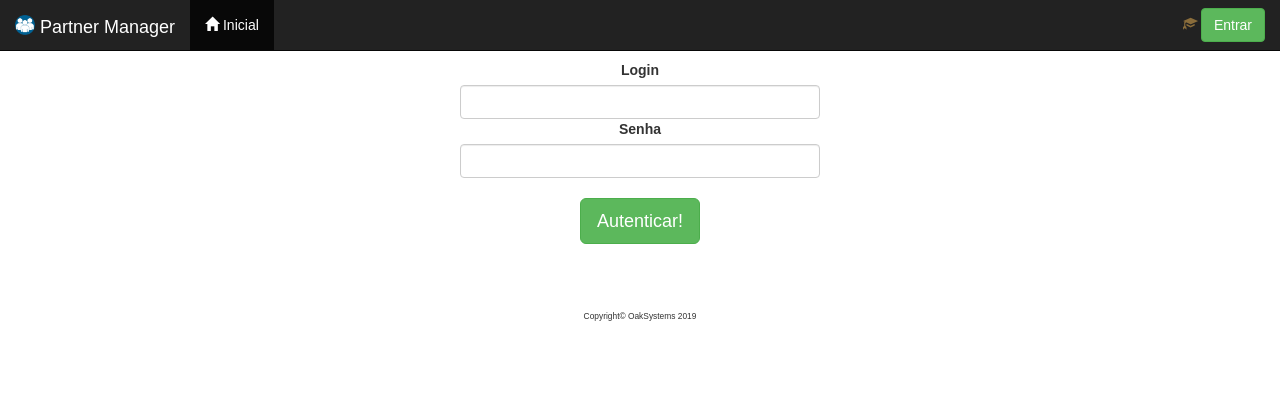
After one commit to crcneto/partnermanager, a CodeIgniter app: page /database/autenticacao in a window 1280 px wide. The commit adds this page. Shown: the top 393 px of the page. Run offline with CodeIgniter, Linux system fonts and the light colour scheme; some libraries are stand-ins or nearby versions.

Commit message:
Home e autenticacao

```diff
--- a/application/config/config.php
+++ b/application/config/config.php
@@ -35,7 +35,7 @@ $config['base_url'] = '';
 | variable so that it is blank.
 |
 */
-$config['index_page'] = 'index.php';
+$config['index_page'] = '';
 
 /*
 |--------------------------------------------------------------------------
--- /dev/null
+++ b/application/controllers/Autenticacao.php
@@ -0,0 +1,39 @@
+<?php
+
+class Autenticacao extends CI_Controller{
+    public function __construct() {
+        parent::__construct();
+    }
+
+    public function index(){
+
+        try{
+
+        } catch (Exception $ex) {
+
+        } finally {
+            $this->load->view('inc/header_view');
+            $this->load->view('autenticacao/index_view');
+            $this->load->view('inc/footer_view');
+        }
+    }
+
+    public function login(){
+        try{
+            $login = $this->input->post('login');
+            $senha = $this->input->post('senha');
+
+            if(!$login || $login== ""){
+                throw new Exception('Não foi possível determinar o login');
+            }
+
+            if(!$senha || $senha==''){
+                throw new Exception('Senha inválida');
+            }
+        } catch (Exception $ex) {
+
+        } finally {
+            redirect(site_url());
+        }
+    }
+}
--- /dev/null
+++ b/application/views/autenticacao/index_view.php
@@ -0,0 +1,16 @@
+<div class="container">
+    <div class="row">
+        <div class="col-md-4"></div>
+        <div class="col-md-4" style="text-align: center;">
+            <form action="<?= site_url('autenticacao/check') ?>" method="post">
+                <label>Login</label>
+                <input type="text" name="login" class="form-control" />
+                <label>Senha</label>
+                <input type="password" name="senha" class="form-control" />
+                <br>
+                <button type="submit" class="btn btn-success btn-lg">Autenticar!</button>
+            </form>
+        </div>
+        <div class="col-md-4"></div>
+    </div>
+</div>
--- a/application/views/inc/footer_view.php
+++ b/application/views/inc/footer_view.php
@@ -2,7 +2,7 @@
     <br>
     <br>
     <br>
-    <span style="font-size: 0.6em;">Copyright&copy; 7º BBM <?= date('Y') ?></span>
+    <span style="font-size: 0.6em;">Copyright&copy; OakSystems <?= date('Y') ?></span>
 </footer>
 <script>
     $(document).ready(function () {
--- a/application/views/inc/header_view.php
+++ b/application/views/inc/header_view.php
@@ -1,7 +1,7 @@
 <!DOCTYPE html>
 <html lang="br">
     <head>
-        <title>.: CBMSC - SAG :.</title>
+        <title>.: Partner Manager :.</title>
         <!--Bootstrap CSS-->
         <link rel="stylesheet" href="<?= base_url('public/css/bootstrap.min.css') ?>" />
         <!--Bootstrap Datepicker-->
@@ -10,7 +10,7 @@
             body { padding-bottom: 70px; }
         </style>
         <!--Ícone da aba-->
-        <link rel="shortcut icon" href="<?= base_url('public/img/firefighter.ico') ?>" />
+        <link rel="shortcut icon" href="<?= base_url('public/img/partner.ico') ?>" />
         <!--Seletor com busca-->
         <link rel="stylesheet" href="<?= site_url('public/css/bootstrap-select.min.css') ?>">
         <meta charset="utf-8">
@@ -65,7 +65,7 @@
                         <span class="icon-bar"></span>
                         <span class="icon-bar"></span>
                     </button>
-                    <a class="navbar-brand" href="<?= site_url('home') ?>"><span style=""><img src="<?= site_url("public/img/logo_cbmsc.ico") ?>" height="20" width="20" style="margin-bottom: 6px;"/></span>&nbsp;CBMSC</a>
+                    <a class="navbar-brand" href="<?= site_url('home') ?>"><span style=""><img src="<?= site_url("public/img/partner.ico") ?>" height="20" width="20" style="margin-bottom: 6px;"/></span>&nbsp;Partner Manager</a>
                 </div>
 
                 <!-- Collect the nav links, forms, and other content for toggling -->
```
Also changed, not shown: public/img/partner.ico (added).
